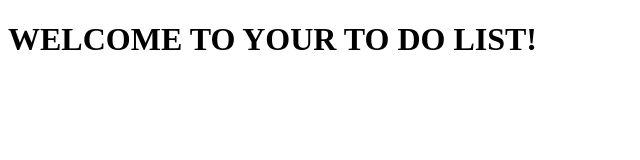
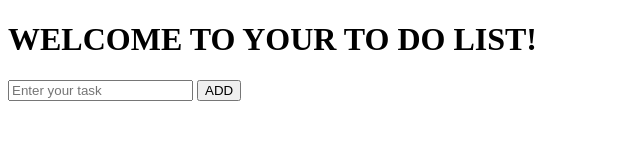
Before and after one commit to mek-sisay18/prachtml, a plain HTML site: page todolist.html in a window 1280 px wide. Shown: the whole page, without its empty margins (0-640 px from the left). Drawn offline with Linux system fonts and the light colour scheme.

Commit message:
first comment

```diff
--- a/todolist.html
+++ b/todolist.html
@@ -4,4 +4,7 @@
 </head>
 <body>
     <h1>WELCOME TO YOUR TO DO LIST!</h1>
+    <input id="taskinput" type="text" placeholder="Enter your task">
+    <button onclick="addTask()" >ADD</button>
+    <script></script>
 </body>
```
